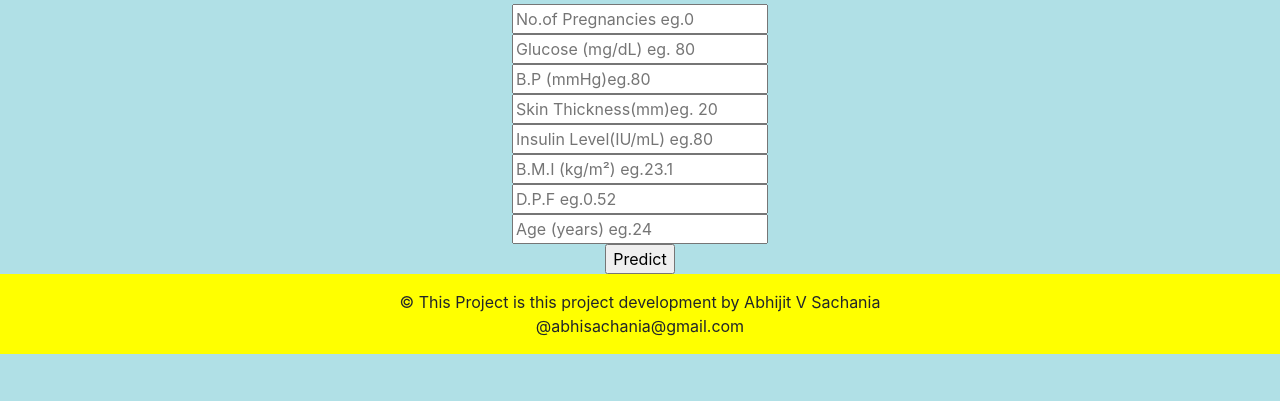
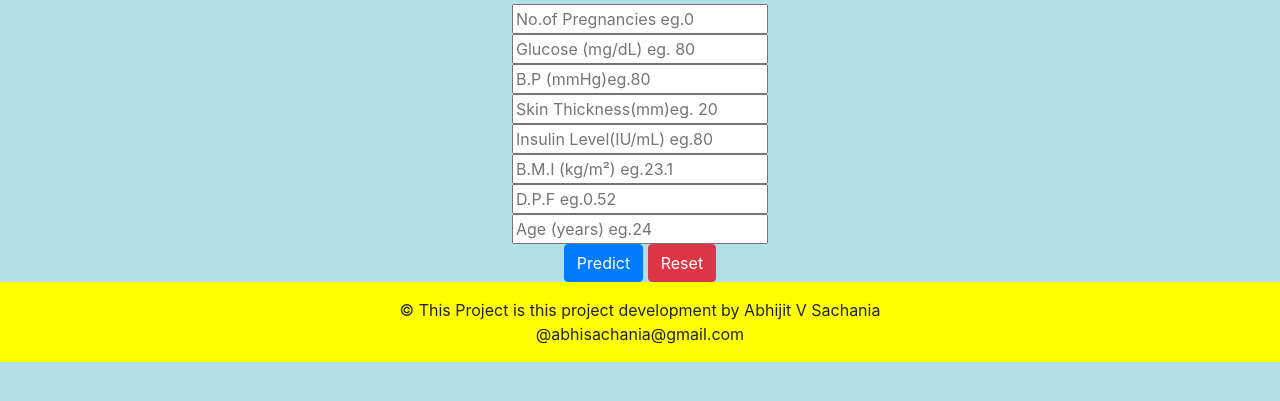
Before and after one commit to Abhisachania/DB_TEST, a Flask app: page / in a window 1280 px wide. Shown: the part 138-539 px from the top of the page. Run offline with Flask 2, Linux system fonts and the light colour scheme; parts of the project's set-up code (start-up, migrations or seed data) failed here and were passed over; some libraries are stand-ins or nearby versions.

Commit message:
Update index.html

```diff
--- a/templates/index.html
+++ b/templates/index.html
@@ -69,7 +69,8 @@
                 <input class="form-input" type="text" name="dpf" placeholder="D.P.F eg.0.52"><br>
                 <input class="form-input" type="text" name="age" placeholder="Age (years) eg.24"><br>
 
-        		<input type="submit" class="my-cta-button" value="Predict">
+        			<input type="submit" class="btn btn-primary my-cta-button" value="Predict">
+              <input type="reset" class="btn btn-danger" value="Reset">
         	</form>
     	</div>
     </div>
```
